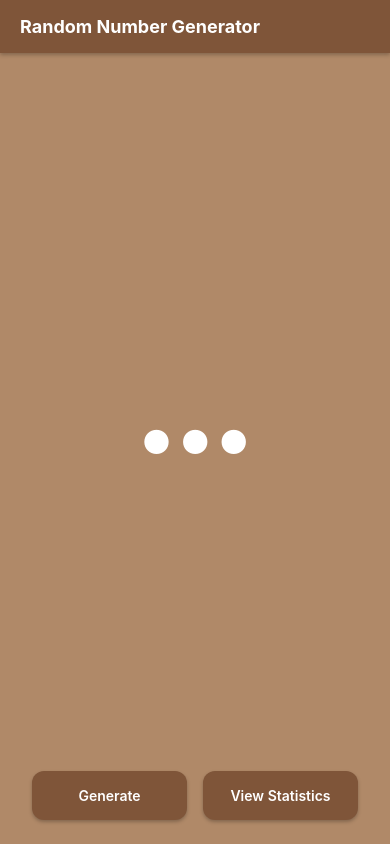
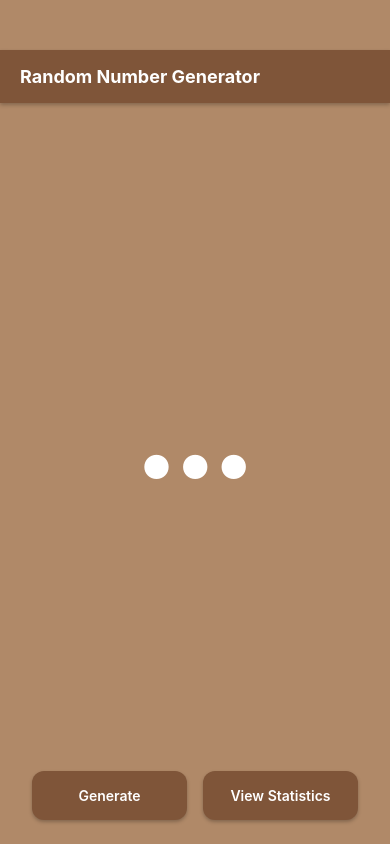
Before and after one commit to EthanGunawan/Assignment2MobWebEthanG, a React Native app: screen / in a window 390 px wide. Built offline with nearby package versions, Linux system fonts and the light colour scheme.

Commit message:
Make Safe Area for android

```diff
--- a/App.tsx
+++ b/App.tsx
@@ -13,6 +13,7 @@ Week 9 material
 Week 8 material
 https://www.perplexity.ai/search/how-do-i-set-uiview-controller-D13doJmMQHmYAE7wxYJyVA
 https://www.perplexity.ai/search/i-get-this-error-on-my-expo-ap-OUjlYbk3Rq.zJ.U2vlHKOA
+https://www.perplexity.ai/search/prog-20261-assignment-2-ethan-yErlTTowSWGyotTPtKMW2A
 */
 import React, {useState, useContext, createContext, useCallback, useEffect, JSX} from 'react';
 import {
@@ -82,7 +83,7 @@ const HomeScreen = ({ navigation }: { navigation: any }) => {
     }, stepDuration);
   }, [updateStat]);
   return (
-      <SafeAreaView style={styles.safeArea}>
+      <View style={[styles.container, { paddingTop: 50 }]}>
         <View style={styles.container}>
           <View style={styles.header}>
             <Text style={styles.headerText}>Random Number Generator</Text>
@@ -107,7 +108,7 @@ const HomeScreen = ({ navigation }: { navigation: any }) => {
             </TouchableOpacity>
           </View>
         </View>
-      </SafeAreaView>
+      </View>
   );
 };
 const StatsScreen = ({ navigation }: { navigation: any }) => {
@@ -118,7 +119,7 @@ const StatsScreen = ({ navigation }: { navigation: any }) => {
     label: `Number ${i + 1}: ${count} times`,
   }));
   return (
-      <SafeAreaView style={styles.safeArea}>
+      <View style={[styles.container, { paddingTop: 50 }]}>
         <View style={styles.container}>
           <View style={styles.header}>
             <TouchableOpacity
@@ -158,7 +159,7 @@ const StatsScreen = ({ navigation }: { navigation: any }) => {
             </TouchableOpacity>
           </View>
         </View>
-      </SafeAreaView>
+      </View>
   );
 };
 const App = (): JSX.Element => {
```
